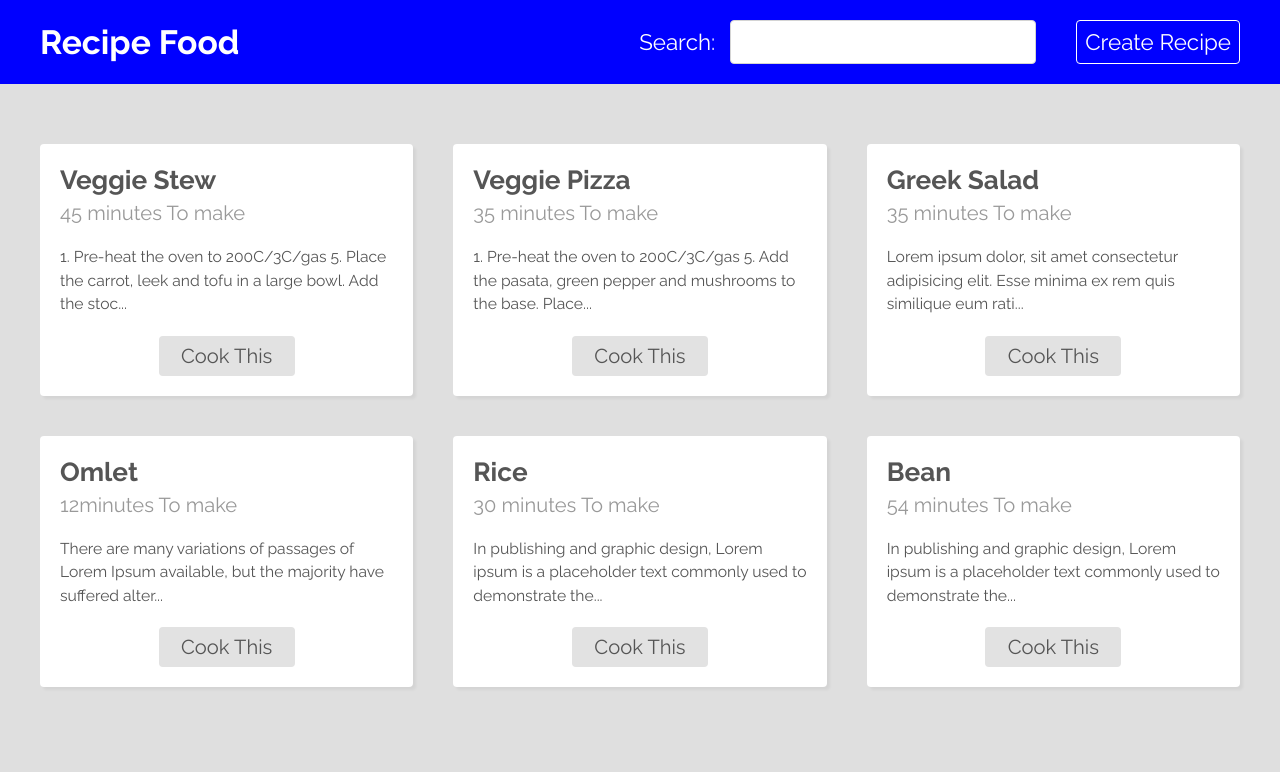
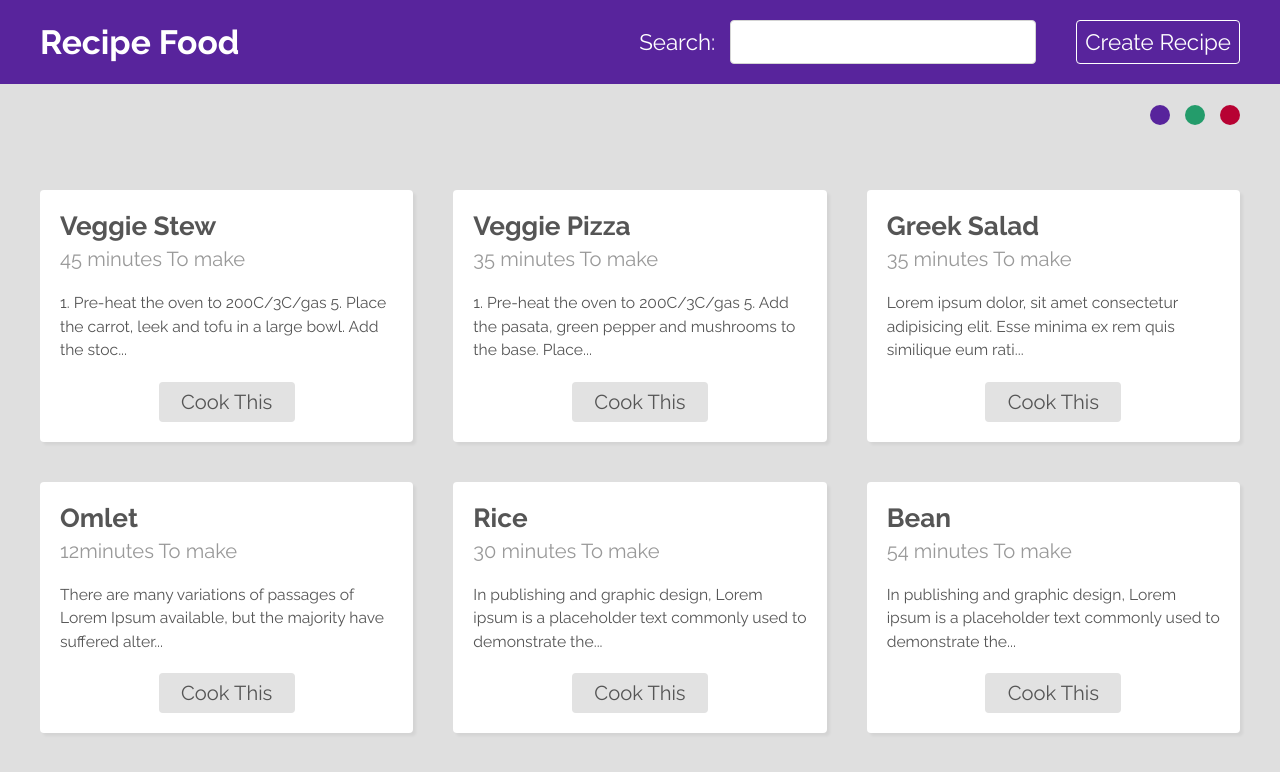
Before and after one commit to naimatullahRezaee/React-recipe-project, a React (Create React App) app: page / in a window 1280 px wide. Shown: the top 772 px of the page. Built offline with nearby package versions, Linux system fonts and the light colour scheme; data requests are answered from the project's data file.

Commit message:
theme for navbar created

```diff
--- a/src/App.js
+++ b/src/App.js
@@ -7,12 +7,14 @@
 import Search from "./pages/Search/Search";
 
 import "./App.css";
+import ThemeSelector from "./components/ThemeSelector";
 
 function App() {
   return (
     <div className="App">
       <BrowserRouter>
         <Navbar />
+        <ThemeSelector />
         <Routes>
           <Route path="/" element={<Home />} />
           <Route path="/create" element={<Create />} />
--- /dev/null
+++ b/src/components/ThemeSelector.css
@@ -0,0 +1,16 @@
+.theme-selector {
+  display: flex;
+  justify-content: flex-end;
+  align-items: center;
+  max-width: 1200px;
+  margin: 20px auto;
+}
+
+.theme-button div {
+  display: inline-block;
+  width: 20px;
+  height: 20px;
+  cursor: pointer;
+  margin-left: 15px;
+  border-radius: 50%;
+}
--- /dev/null
+++ b/src/components/ThemeSelector.js
@@ -0,0 +1,20 @@
+import "./ThemeSelector.css";
+import { useTheme } from "../hooks/UseTheme";
+
+const ThemeColors = ["#58249c", "#249c6b", "#b70233"];
+export default function ThemeSelector() {
+  const { changeColor } = useTheme();
+  return (
+    <div className="theme-selector">
+      <div className="theme-button">
+        {ThemeColors.map((color) => (
+          <div
+            key={color}
+            onClick={() => changeColor(color)}
+            style={{ background: color }}
+          />
+        ))}
+      </div>
+    </div>
+  );
+}
--- a/src/context/ThemeContext.js
+++ b/src/context/ThemeContext.js
@@ -11,7 +11,7 @@
 };
 export function ThemeProvider({ children }) {
   const [state, dispatch] = useReducer(themeReducer, {
-    color: "blue",
+    color: "#58249c",
   });
 
   const changeColor = (color) => {
```
